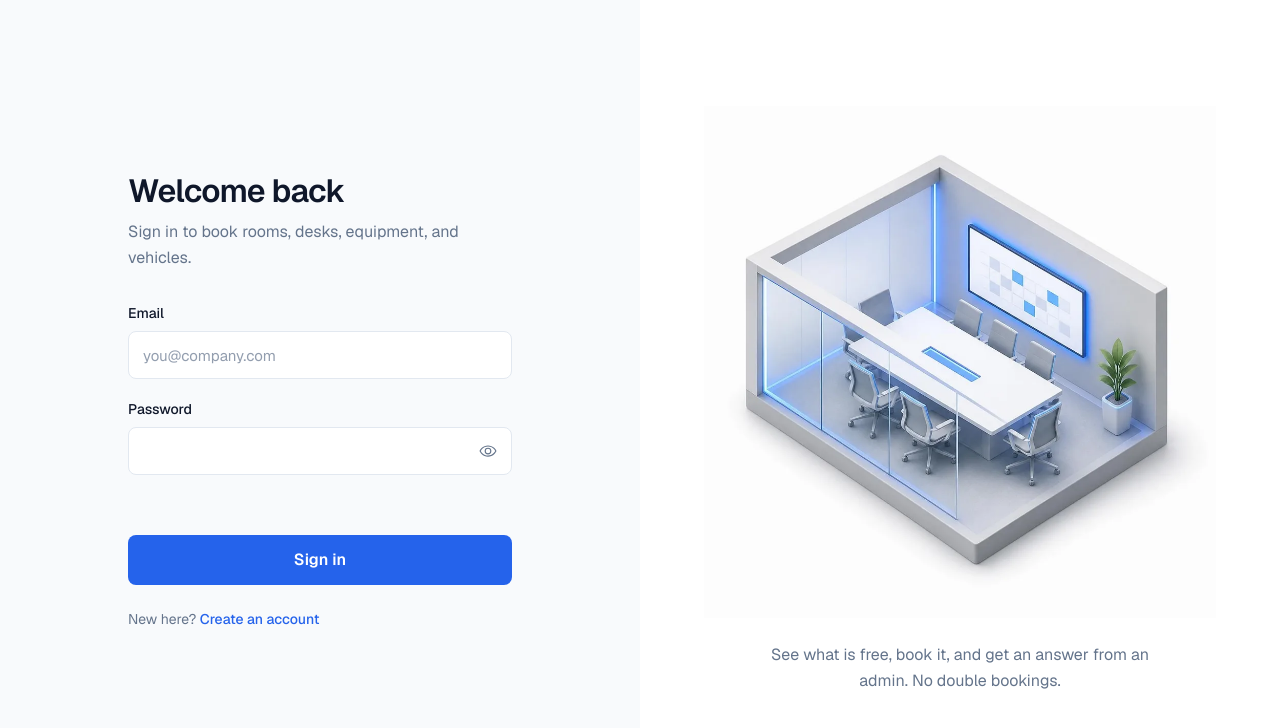
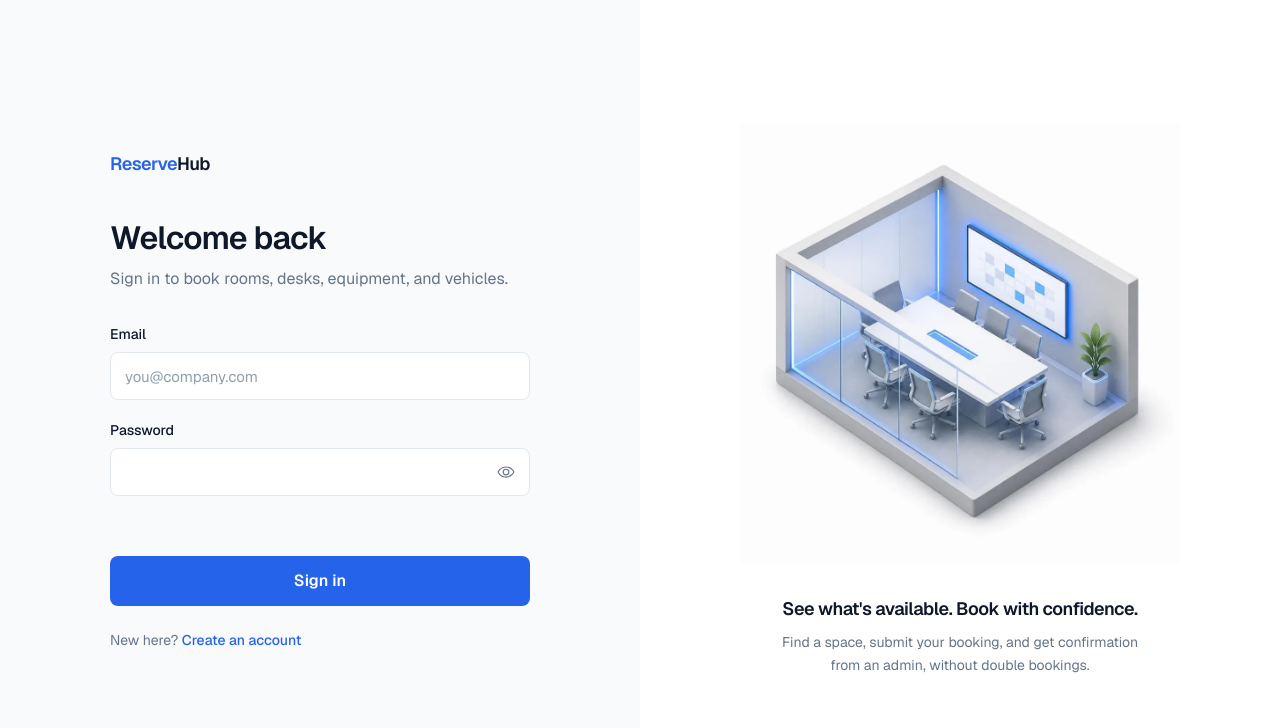
Before and after one commit to Didi255/Resource-Reservation-Management-System, a Next.js app: page /login in a window 1280 px wide. Shown: the top 728 px of the page. Built offline with nearby package versions, Linux system fonts and the light colour scheme; no server answers.

Commit message:
style(ui): rebalance auth layout and refine illustration caption

```diff
--- a/src/app/(auth)/layout.tsx
+++ b/src/app/(auth)/layout.tsx
@@ -1,28 +1,42 @@
 import Image from "next/image";
 import { redirect } from "next/navigation";
+import { Suspense } from "react";
 import { getCurrentUser } from "@/lib/auth/session";
-import { Suspense } from "react";
 
 export default function AuthLayout({ children }: { children: React.ReactNode }) {
     return (
         <main className="grid min-h-[100dvh] lg:grid-cols-2">
-            <section className="flex items-center justify-center px-4 py-10 sm:px-8">
-                <div className="w-full max-w-sm">{children}</div>
+            {/* Form side */}
+            <section className="flex items-center justify-center bg-background px-5 py-10 sm:px-10">
+                <div className="w-full max-w-[420px]">
+                    <div className="mb-10 text-lg font-semibold tracking-tight">
+                        <span className="text-primary">Reserve</span>Hub
+                    </div>
+                    {children}
+                </div>
             </section>
-            <aside className="hidden flex-col items-center justify-center gap-6 bg-surface p-12 lg:flex">
+
+            {/* Illustration side: white, so the picture's own white background disappears into it */}
+            <aside className="hidden flex-col items-center justify-center gap-8 bg-surface px-12 py-16 lg:flex">
                 <Image
                     src="/art/login-hero.webp"
                     alt="Isometric illustration of a glass meeting room"
                     width={1000}
                     height={1000}
                     priority
-                    className="h-auto w-full max-w-lg"
+                    className="h-auto w-full max-w-[440px]"
                 />
-                <p className="max-w-sm text-center text-muted">
-                    See what is free, book it, and get an answer from an admin. No double bookings.
-                </p>
+                <div className="max-w-sm text-center">
+                    <p className="text-lg font-semibold tracking-tight">
+                        See what&apos;s available. Book with confidence.
+                    </p>
+                    <p className="mt-2 text-sm leading-relaxed text-muted">
+                        Find a space, submit your booking, and get confirmation from an admin, without double
+                        bookings.
+                    </p>
+                </div>
+            </aside>
 
-            </aside>
             <Suspense>
                 <RedirectIfSignedIn />
             </Suspense>
```
